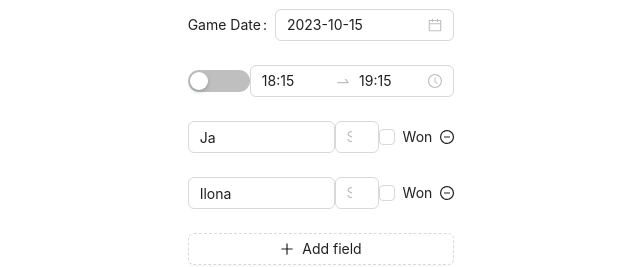
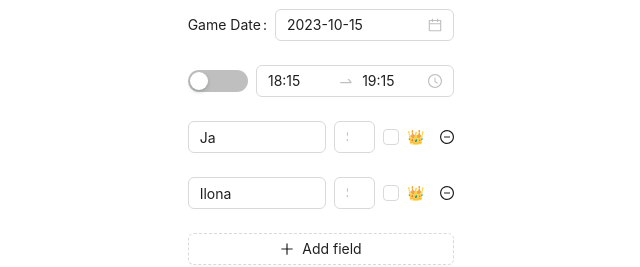
Before and after one commit to PtrZjc/log-play-app, a Next.js app in the folder log-play-page/: page /add in a window 1280 px wide. Shown: the part 127-394 px from the top of the page, without its empty margins (319-959 px from the left). Built offline with nearby package versions, Linux system fonts and the light colour scheme.

Commit message:
Page: Improve styling

```diff
--- a/log-play-page/app/add/GameForm.tsx
+++ b/log-play-page/app/add/GameForm.tsx
@@ -57,7 +57,7 @@ export const GameForm: React.FC = () => {
           </Form.Item>
           <div className={"flex justify-between items-center"}>
             <Switch
-              className={"-mt-6"}
+              className={"-mt-6 mr-2"}
               checkedChildren="Fixed Time"
               unCheckedChildren="Time Range"
               onChange={setFixedTime}
@@ -85,7 +85,7 @@ export const GameForm: React.FC = () => {
             {(fields, {add, remove}) => (
               <>
                 {fields.map(({key, name, ...restField}) => (
-                  <div key={key} className={"flex flex-row justify-between items-center"}>
+                  <div key={key} className={"flex flex-row justify-between items-center space-x-2"}>
                     <Form.Item
                       className={"w-2/3"}
                       {...restField}
@@ -111,7 +111,7 @@ export const GameForm: React.FC = () => {
                     >
 
                       <Checkbox
-                      >Won</Checkbox>
+                      >👑</Checkbox>
                     </Form.Item>
                     <Form.Item>
                       <MinusCircleOutlined onClick={() => remove(name)}/>
--- a/log-play-page/app/layout.tsx
+++ b/log-play-page/app/layout.tsx
@@ -18,7 +18,7 @@ export default function RootLayout({children}: ChildProps) {
     <Row justify="center">
       <Col xs={24} sm={24} md={18} lg={12} xl={10} xxl={8}>
         <div className={"m-6"}>
-        <NavButtons/>
+          <NavButtons/>
         </div>
         {children}
       </Col>
```
